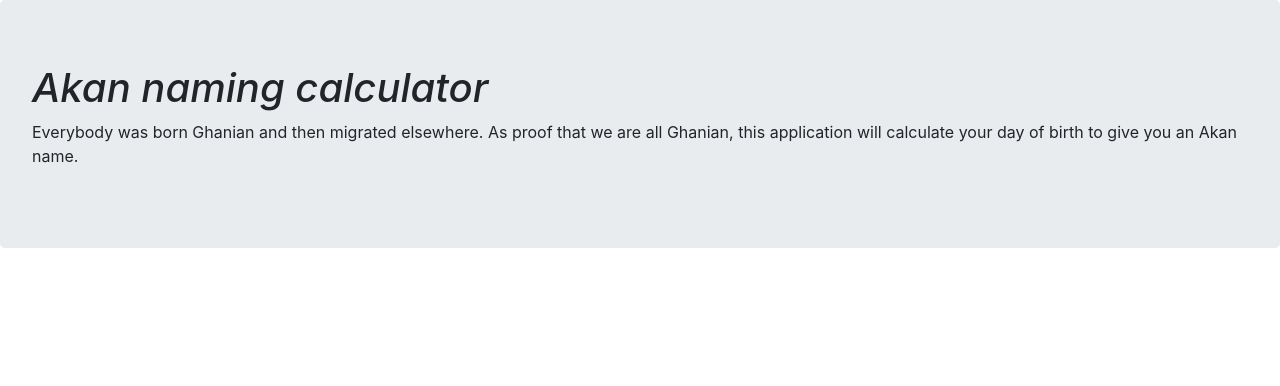
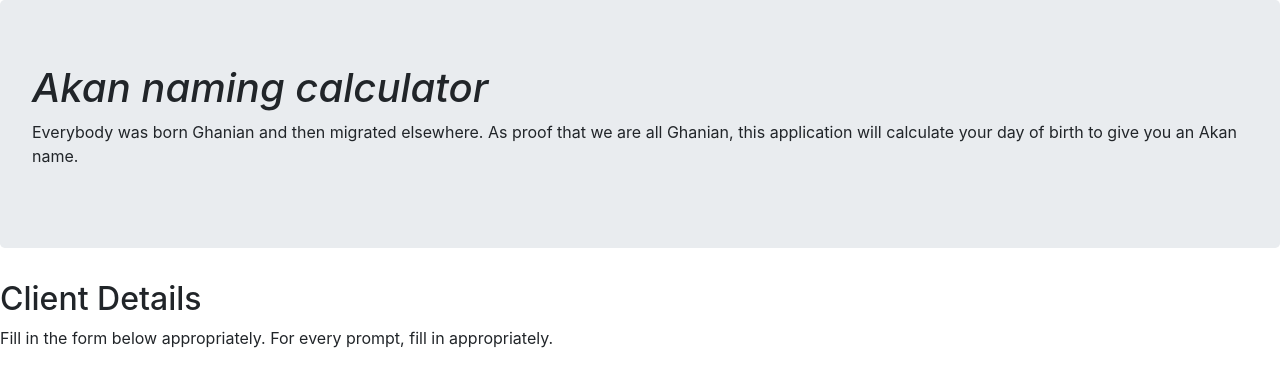
Before and after one commit to kingsam91/namingAkan, a plain HTML site: page index.html in a window 1280 px wide. Drawn offline with Linux system fonts and the light colour scheme.

Commit message:
add second header for input field

```diff
--- a/index.html
+++ b/index.html
@@ -10,6 +10,9 @@
     <h1><em>Akan naming calculator</em></h1>
     <p>Everybody was born Ghanian and then migrated elsewhere. As proof that we are all Ghanian, this application will calculate your day of birth to give you an Akan name.</p>
     </div>
+    <h2>Client Details</h2>
+<p>Fill in the form below appropriately. For every prompt, fill in appropriately.</p>
+
 
   </body>
 </html>
```
